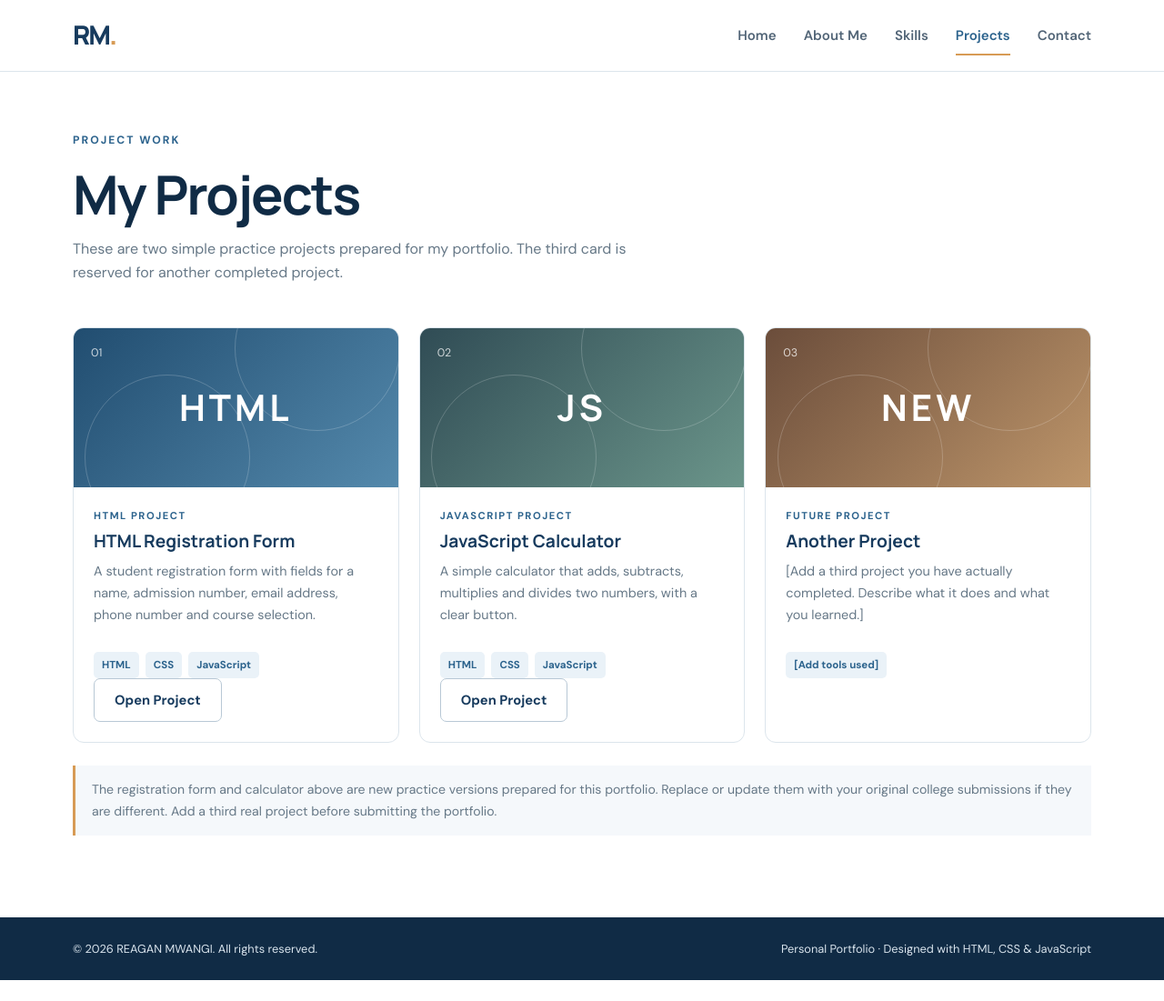
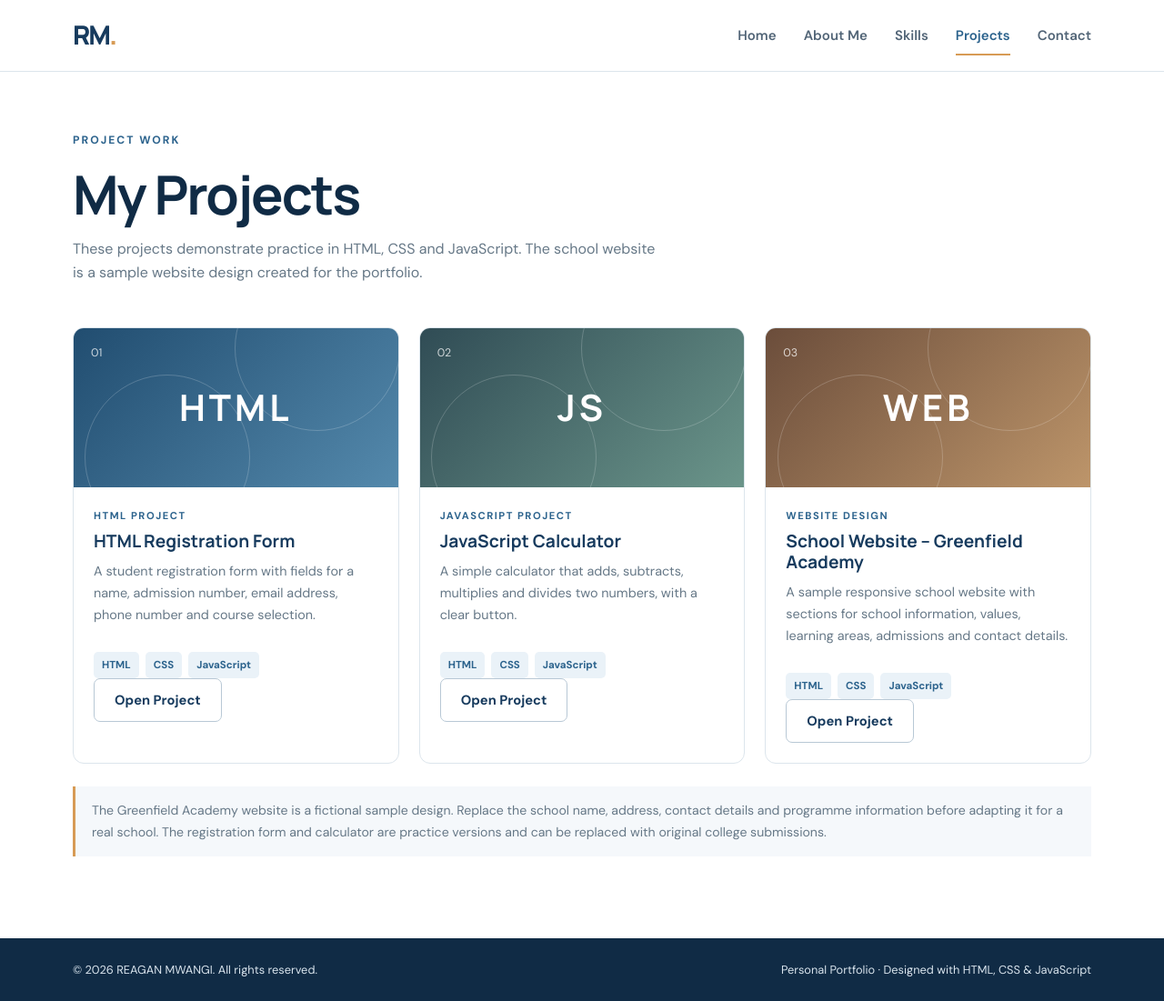
Before and after one commit to Reagan-tech456/fluffy-computing-machine, a plain HTML site: page projects.html in a window 1280 px wide. Shown: the whole page at 91% size. Before the commit the page ends 1078 px from the top, so only its background shows below. Drawn offline with Linux system fonts and the light colour scheme.

Commit message:
Add school website as third portfolio project

```diff
--- a/projects.html
+++ b/projects.html
@@ -3,7 +3,7 @@
 <head>
   <meta charset="UTF-8">
   <meta name="viewport" content="width=device-width, initial-scale=1.0">
-  <meta name="description" content="College projects completed by Reagan Mwangi.">
+  <meta name="description" content="College projects by Reagan Mwangi, including a registration form, calculator and school website.">
   <title>Projects | Reagan Mwangi – Portfolio</title>
   <link rel="stylesheet" href="style.css">
   <script src="script.js" defer></script>
@@ -17,13 +17,13 @@
     </nav>
   </div></header>
   <main class="container page-main">
-    <section class="page-heading"><p class="eyebrow">PROJECT WORK</p><h1>My Projects</h1><p>These are two simple practice projects prepared for my portfolio. The third card is reserved for another completed project.</p></section>
+    <section class="page-heading"><p class="eyebrow">PROJECT WORK</p><h1>My Projects</h1><p>These projects demonstrate practice in HTML, CSS and JavaScript. The school website is a sample website design created for the portfolio.</p></section>
     <section class="projects-grid">
       <article class="project-card"><div class="project-art art-one"><span>01</span><strong>HTML</strong></div><div class="project-content"><p class="project-type">HTML PROJECT</p><h2>HTML Registration Form</h2><p>A student registration form with fields for a name, admission number, email address, phone number and course selection.</p><div class="tag-list"><span>HTML</span><span>CSS</span><span>JavaScript</span></div><a class="button button-outline" href="student-registration.html">Open Project</a></div></article>
       <article class="project-card"><div class="project-art art-two"><span>02</span><strong>JS</strong></div><div class="project-content"><p class="project-type">JAVASCRIPT PROJECT</p><h2>JavaScript Calculator</h2><p>A simple calculator that adds, subtracts, multiplies and divides two numbers, with a clear button.</p><div class="tag-list"><span>HTML</span><span>CSS</span><span>JavaScript</span></div><a class="button button-outline" href="javascript-calculator.html">Open Project</a></div></article>
-      <article class="project-card"><div class="project-art art-three"><span>03</span><strong>NEW</strong></div><div class="project-content"><p class="project-type">FUTURE PROJECT</p><h2>Another Project</h2><p>[Add a third project you have actually completed. Describe what it does and what you learned.]</p><div class="tag-list"><span>[Add tools used]</span></div></div></article>
+      <article class="project-card"><div class="project-art art-three"><span>03</span><strong>WEB</strong></div><div class="project-content"><p class="project-type">WEBSITE DESIGN</p><h2>School Website – Greenfield Academy</h2><p>A sample responsive school website with sections for school information, values, learning areas, admissions and contact details.</p><div class="tag-list"><span>HTML</span><span>CSS</span><span>JavaScript</span></div><a class="button button-outline" href="school-website/index.html">Open Project</a></div></article>
     </section>
-    <p class="project-reminder">The registration form and calculator above are new practice versions prepared for this portfolio. Replace or update them with your original college submissions if they are different. Add a third real project before submitting the portfolio.</p>
+    <p class="project-reminder">The Greenfield Academy website is a fictional sample design. Replace the school name, address, contact details and programme information before adapting it for a real school. The registration form and calculator are practice versions and can be replaced with original college submissions.</p>
   </main>
   <footer class="site-footer"><div class="container footer-inner"><p>© <span class="year"></span> REAGAN MWANGI. All rights reserved.</p><p>Personal Portfolio · Designed with HTML, CSS &amp; JavaScript</p></div></footer>
 </body>
```
